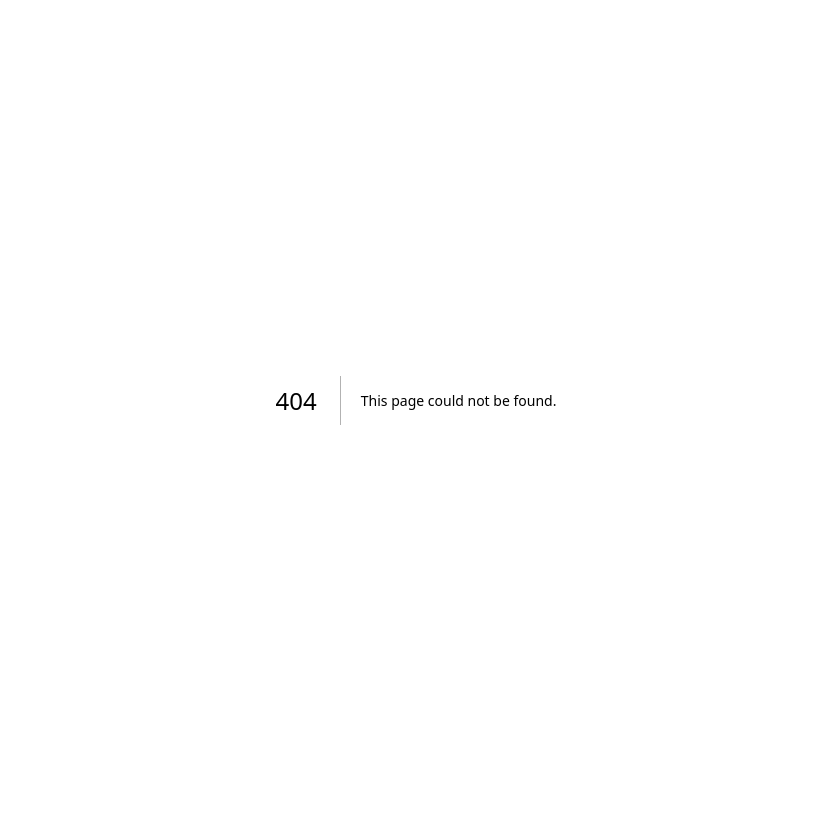
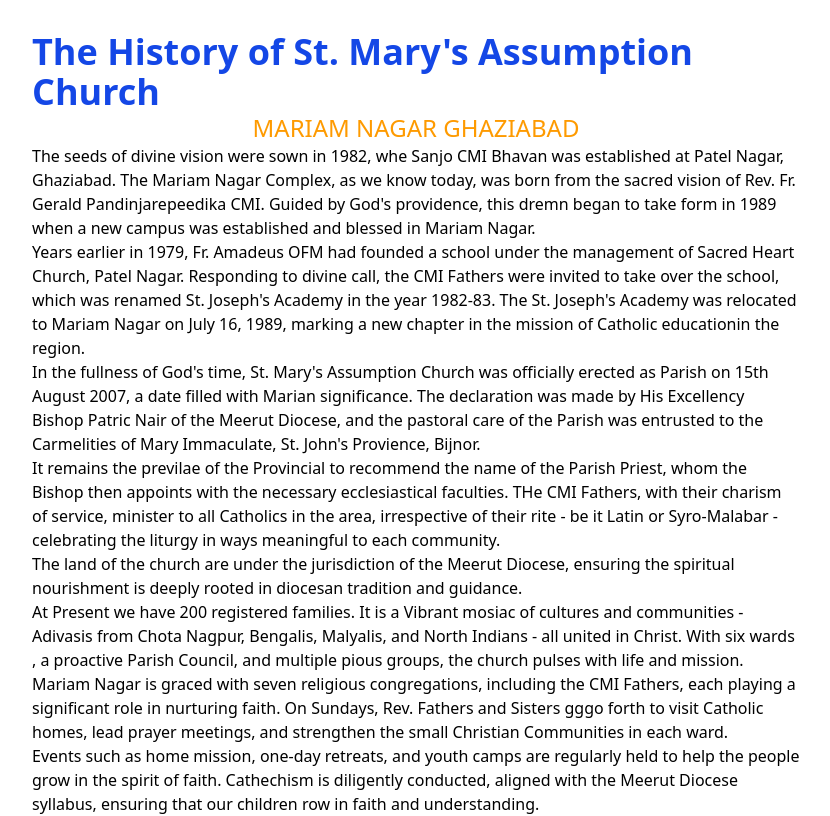
Before and after one commit to AsimKachhap/Church-Website, a Next.js app: page /about-church in a window 1280 px wide. Before the commit this address had no page. Shown: the whole page, without its empty margins (224-1054 px from the left). Built offline with nearby package versions, Linux system fonts and the light colour scheme.

Commit message:
Add about-church page

```diff
--- /dev/null
+++ b/src/app/about-church/page.js
@@ -0,0 +1,73 @@
+import React from "react";
+
+const AboutChurch = () => {
+  return (
+    <div className="  flex flex-col justify-center items-center px-64 pt-8 ">
+      <h1 className="text-blue-700 text-4xl font-bold">
+        The History of St. Mary's Assumption Church
+      </h1>
+      <h2 className="text-amber-500 text-2xl uppercase font-medium">
+        Mariam Nagar Ghaziabad
+      </h2>
+      <p>
+        The seeds of divine vision were sown in 1982, whe Sanjo CMI Bhavan was
+        established at Patel Nagar, Ghaziabad. The Mariam Nagar Complex, as we
+        know today, was born from the sacred vision of Rev. Fr. Gerald
+        Pandinjarepeedika CMI. Guided by God's providence, this dremn began to
+        take form in 1989 when a new campus was established and blessed in
+        Mariam Nagar.
+      </p>
+      <p>
+        Years earlier in 1979, Fr. Amadeus OFM had founded a school under the
+        management of Sacred Heart Church, Patel Nagar. Responding to divine
+        call, the CMI Fathers were invited to take over the school, which was
+        renamed St. Joseph's Academy in the year 1982-83. The St. Joseph's
+        Academy was relocated to Mariam Nagar on July 16, 1989, marking a new
+        chapter in the mission of Catholic educationin the region.
+      </p>
+      <p>
+        In the fullness of God's time, St. Mary's Assumption Church was
+        officially erected as Parish on 15th August 2007, a date filled with
+        Marian significance. The declaration was made by His Excellency Bishop
+        Patric Nair of the Meerut Diocese, and the pastoral care of the Parish
+        was entrusted to the Carmelities of Mary Immaculate, St. John's
+        Provience, Bijnor.
+      </p>
+      <p>
+        It remains the previlae of the Provincial to recommend the name of the
+        Parish Priest, whom the Bishop then appoints with the necessary
+        ecclesiastical faculties. THe CMI Fathers, with their charism of
+        service, minister to all Catholics in the area, irrespective of their
+        rite - be it Latin or Syro-Malabar - celebrating the liturgy in ways
+        meaningful to each community.
+      </p>
+      <p>
+        The land of the church are under the jurisdiction of the Meerut Diocese,
+        ensuring the spiritual nourishment is deeply rooted in diocesan
+        tradition and guidance.{" "}
+      </p>
+      <p>
+        At Present we have 200 registered families. It is a Vibrant mosiac of
+        cultures and communities - Adivasis from Chota Nagpur, Bengalis,
+        Malyalis, and North Indians - all united in Christ. With six wards , a
+        proactive Parish Council, and multiple pious groups, the church pulses
+        with life and mission.
+      </p>
+      <p>
+        Mariam Nagar is graced with seven religious congregations, including the
+        CMI Fathers, each playing a significant role in nurturing faith. On
+        Sundays, Rev. Fathers and Sisters gggo forth to visit Catholic homes,
+        lead prayer meetings, and strengthen the small Christian Communities in
+        each ward.
+      </p>
+      <p>
+        Events such as home mission, one-day retreats, and youth camps are
+        regularly held to help the people grow in the spirit of faith.
+        Cathechism is diligently conducted, aligned with the Meerut Diocese
+        syllabus, ensuring that our children row in faith and understanding.
+      </p>
+    </div>
+  );
+};
+
+export default AboutChurch;
--- a/src/app/page.js
+++ b/src/app/page.js
@@ -1,10 +1,43 @@
 import Navbar from "@/components/Navbar";
+import Image from "next/image";
+import churchImage from "../assets/Church.jpg";
 
 export default function Home() {
   return (
     <div className=" bg-white">
       <div className="">
         <Navbar />
+        <div className="hero-section-mobile md:hidden">
+          <Image
+            src={churchImage}
+            alt="Picture of St. Mary's Assumption Church"
+            fill
+            className="object-cover"
+          />
+        </div>
+
+        <div className="hero-section hidden h-screen md:display md:flex justify-center items-center ">
+          <div className="relative w-1/2 h-full bg-red-500">
+            <Image
+              src={churchImage}
+              alt="Picture of St. Mary's Assumption Church"
+              fill
+              className="object-cover"
+            />
+          </div>
+          <div className=" w-1/2 flex flex-col items-center justify-center p-8">
+            <h2>About the Church</h2>
+            <p>
+              The Seeds of divine vision were sown in 1982, when Sanjo CMI
+              Bhawan was established at Patel Nagar, Ghaziabad. The Mariam Nagar
+              Complex, as we know it today, was born from the sacred vision of
+              Rev. Fr. Gerald Padinjarepeedika CMI. Guided by God's providence,
+              this dream began to take form in 1989 when a new campus was
+              established in Mariam Nagar.
+            </p>
+            <p>ear</p>
+          </div>
+        </div>
       </div>
     </div>
   );
```
Also changed, not shown: src/assets/Church.jpg (added).
